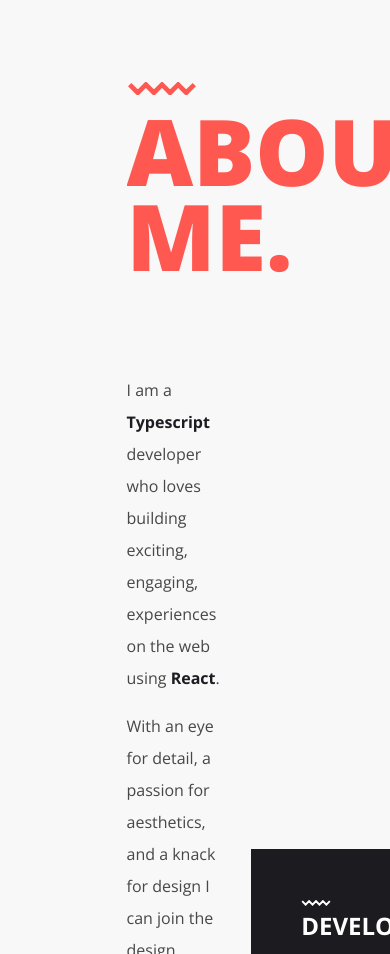
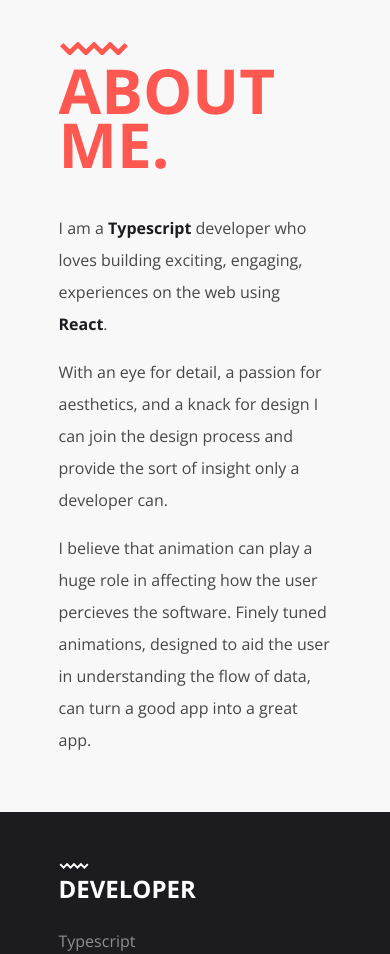
Before and after one commit to ashtonholgate/portfolio, a React (Create React App) app: page / in a window 390 px wide. Shown: the part 1046-2000 px from the top of the page. Built offline with nearby package versions, Linux system fonts and the light colour scheme.

Commit message:
Completed tablet and mobile view for second section

```diff
--- a/src/sections/FirstSection.scss
+++ b/src/sections/FirstSection.scss
@@ -103,7 +103,7 @@
 			flex-direction: column;
 			justify-content: center;
 			align-items: center;
-			transform: translate(calc(-45% - 2px));
+			transform: translate(-45%);
 			.title-text-wrapper {
 				width: 100%;
 				font-size: 144px;
--- a/src/sections/SecondSection.js
+++ b/src/sections/SecondSection.js
@@ -18,7 +18,7 @@ export function SecondSection(props) {
 		setSkillsSectionOffset(
 			(skillsSectionVisibilityMarker.current.getBoundingClientRect().top - (windowHeight / 2) - borderWidth) / 2
 		);
-		if (!skillsSectionIsVisible && skillsSectionOffset < 0) setSkillsSectionIsVisible(true);
+		if (!skillsSectionIsVisible && skillsSectionVisibilityMarker.current.getBoundingClientRect().top - (windowHeight * 0.75) - borderWidth < 0) setSkillsSectionIsVisible(true);
 	}, [scrollPosition, windowHeight, borderWidth, titleTextIsVisible, skillsSectionOffset, skillsSectionIsVisible]);
 
 	return (
@@ -72,7 +72,7 @@ export function SecondSection(props) {
 								<p>CSS Animations</p>
 								<p>Greensock</p>
 							</div>
-							<div className="skills-wrapper developer mobile">
+							<div className="skills-wrapper developer small-tablet">
 								<p>Typescript</p>
 								<p>React</p>
 								<p>Redux</p>
--- a/src/sections/SecondSection.scss
+++ b/src/sections/SecondSection.scss
@@ -5,12 +5,23 @@
 	padding-right: var(--border-width);
 	position: relative;
 	background: var(--secondary-color);
-	margin-bottom: 100vh;
 	z-index: 20;
 	display: flex;
 	flex-direction: column;
+	min-height: 100vh;
+	margin-bottom: 100vh;
+	@media (max-width: $desktop-small-width) {
+		padding: var(--border-width);
+	}
 	.title-section {
 		padding-left: 15%;
+		margin-bottom: 40px;
+		@media (max-width: $desktop-small-width) {
+			padding-left: 15%;
+		}
+		@media (max-width: $mobile-large-width) {
+			margin-top: 40px;
+		}
 		.zigzag-wrapper {
 			width: 0px;
 			height: 20px;
@@ -31,12 +42,16 @@
 			width: 100%;
 			margin-bottom: -40px;
 			overflow: hidden;
+			font-weight: 900;
+			color: var(--primary-color);
 			.text {
+				font-size: 92px;
+				@media (max-width: $tablet-large-width) {
+					font-size: 62px;
+					margin-bottom: 10px;
+				}
+				margin: 0;
 				text-transform: uppercase;
-				margin: 0;
-				font-size: 92px;
-				font-weight: 900;
-				color: var(--primary-color);
 				transition: 0.5s;
 				transition-timing-function: ease-out;
 				transform: translateY(100%);
@@ -47,13 +62,20 @@
 		}
 	}
 	.content-section {
-		margin-top: 100px;
 		display: flex;
 		align-items: flex-start;
+		@media (max-width: $desktop-small-width) {
+			align-items: unset;
+			flex-direction: column;
+		}
 		.text-section {
 			flex-basis: 50%;
 			padding-left: 15%;
 			padding-right: 5%;
+			@media (max-width: $desktop-small-width) {
+				padding-right: 15%;
+				padding-bottom: 40px;
+			}
 			.text {
 				font-size: 16px;
 				line-height: 32px;
@@ -83,6 +105,17 @@
 					background: var(--secondary-color);
 					transition: 0.5s;
 				}
+				@media (max-width: $desktop-small-width) {
+					position: unset;
+					padding-left: 15% !important;
+					padding-right: 15% !important;
+				}
+				@media (max-width: $tablet-small-width) {
+					flex-direction: column;
+				}
+				@media (max-width: $tablet-small-width) {
+					padding-bottom: 40px !important;
+				}
 				&.visible {
 					padding: 0 50px 0 50px;
 					&::after {
@@ -93,6 +126,9 @@
 					display: flex;
 					flex-direction: column;
 					margin-bottom: 50px;
+					@media (max-width: $tablet-small-width) {
+						margin-bottom: 0;
+					}
 					&.developer {
 						flex-basis: 66%;
 					}
@@ -127,7 +163,21 @@
 						&.developer {
 							flex-wrap: wrap;
 							p {
-								flex-basis:	50%;
+								flex-basis: 50%;
+							}
+							&.desktop {
+								@media (max-width: $tablet-small-width) {
+									display: none;
+								}
+							}
+							&.small-tablet {
+								display: none;
+								@media (max-width: $tablet-small-width) {
+									display: flex;
+									p {
+										flex-basis: 100%;
+									}
+								}
 							}
 						}
 						&.designer {
@@ -138,9 +188,6 @@
 							line-height: 32px;
 							margin: 0;
 						}
-						&.mobile {
-							display: none;
-						}
 					}
 				}
 			}
```
